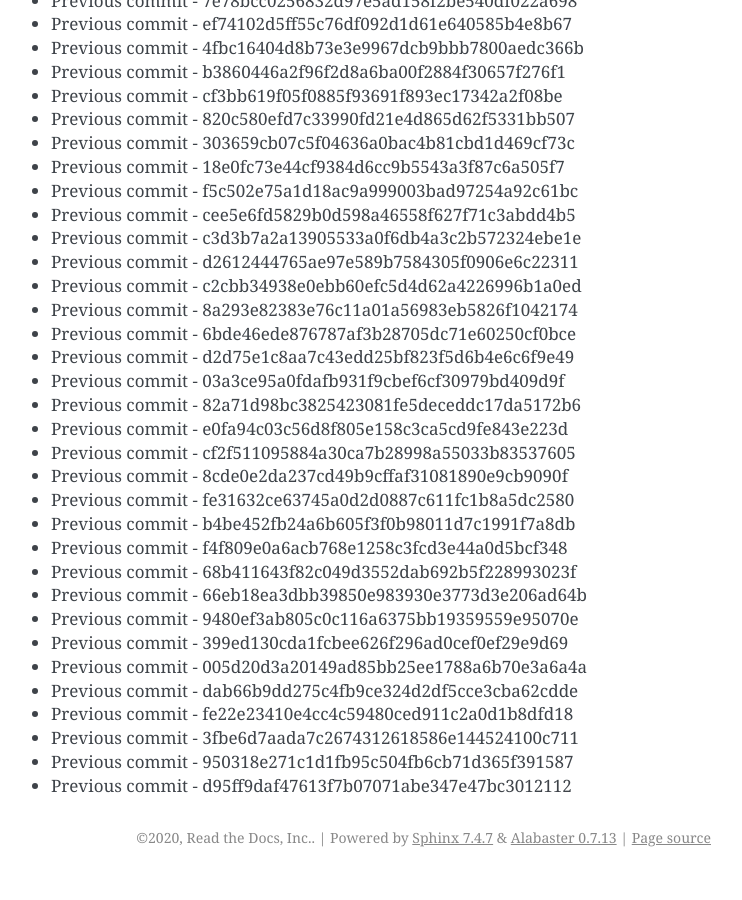
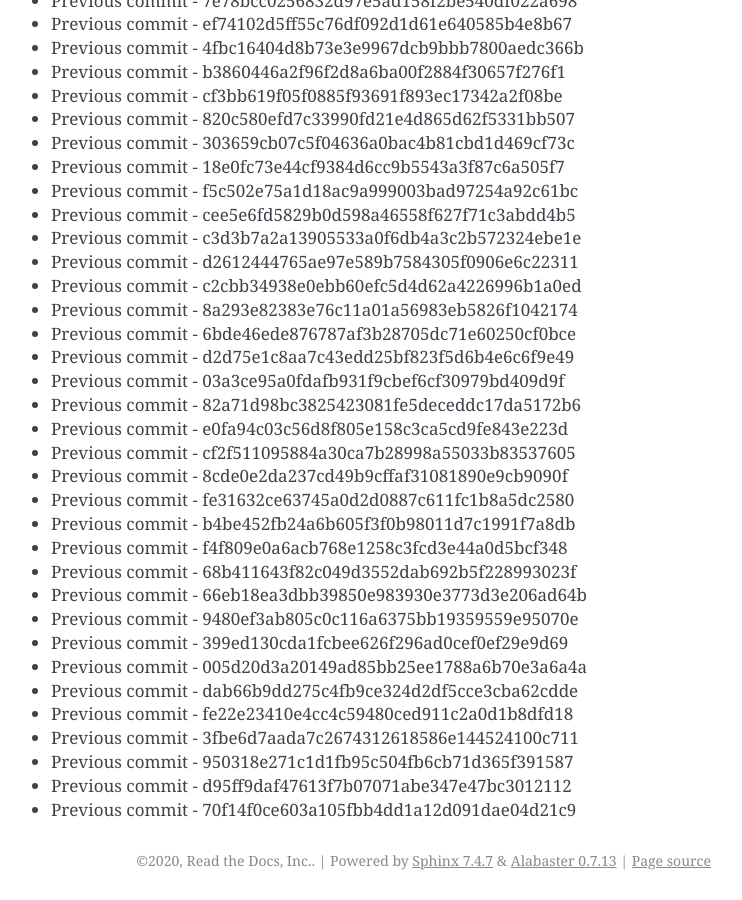
Before and after one commit to readthedocs/rtd-git-stresstest, a Sphinx documentation site: the page built from docs/updates.rst, in a window 1280 px wide and 900 px high, scrolled down 86181 px. Shown: the whole window, without its empty margins (399-1141 px from the left). Built offline with Sphinx 7.4.7, drawn with Linux system fonts in a browser that asks for light colours; before the commit the page ends 87058 px from its top, so only the background shows below that.

Commit message:
Generating commit from previous: 70f14f0ce603a105fbb4dd1a12d091dae04d21c9

```diff
--- a/docs/updates.rst
+++ b/docs/updates.rst
@@ -3653,3 +3653,4 @@ It can be tested for any performance characteristics.
 * Previous commit - 3fbe6d7aada7c2674312618586e144524100c711
 * Previous commit - 950318e271c1d1fb95c504fb6cb71d365f391587
 * Previous commit - d95ff9daf47613f7b07071abe347e47bc3012112
+* Previous commit - 70f14f0ce603a105fbb4dd1a12d091dae04d21c9
```
